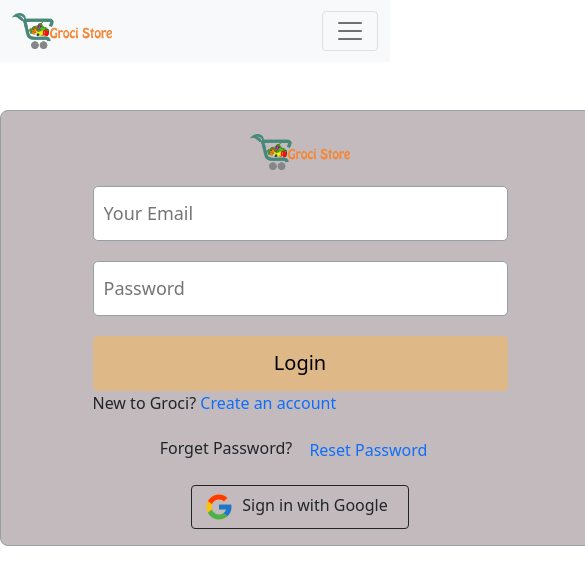
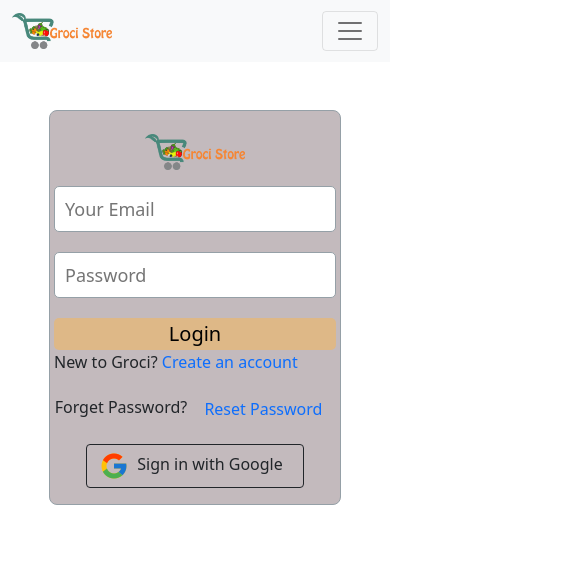
Before and after one commit to abrakib942/grocery-store-client, a React (Create React App) app: page /login in a window 390 px wide. Shown: the top 584 px of the page, 585 px wide, since content can reach past the window. Built offline with nearby package versions, Linux system fonts and the light colour scheme; no server answers.

Commit message:
form responsive done

```diff
--- a/src/style.css
+++ b/src/style.css
@@ -66,4 +66,16 @@
   .bannerImg {
     width: 90% !important;
   }
+  .form-container {
+    width: 75%;
+  }
+  .input-group input {
+    width: 100%;
+    height: 50%;
+    margin: 0 auto;
+  }
+  .form-submit {
+    width: 100%;
+    height: 50%;
+  }
 }
```
